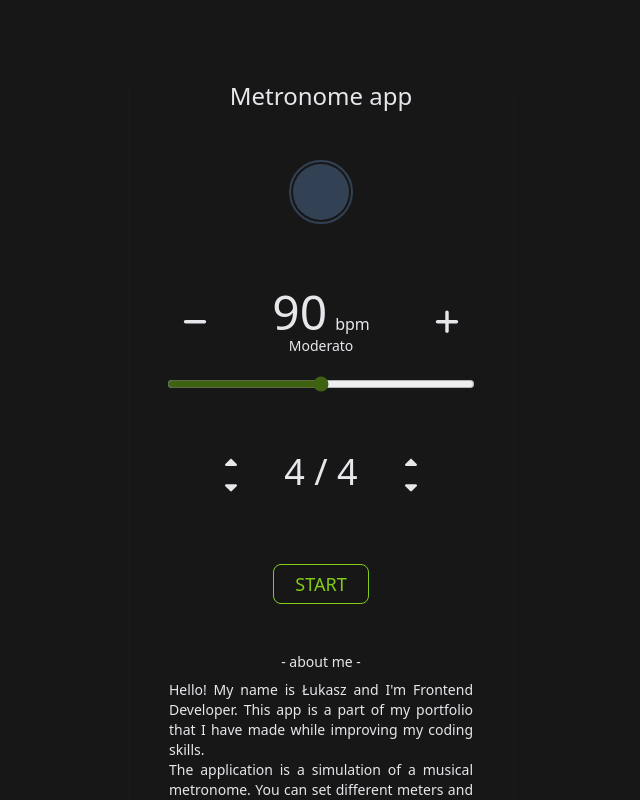
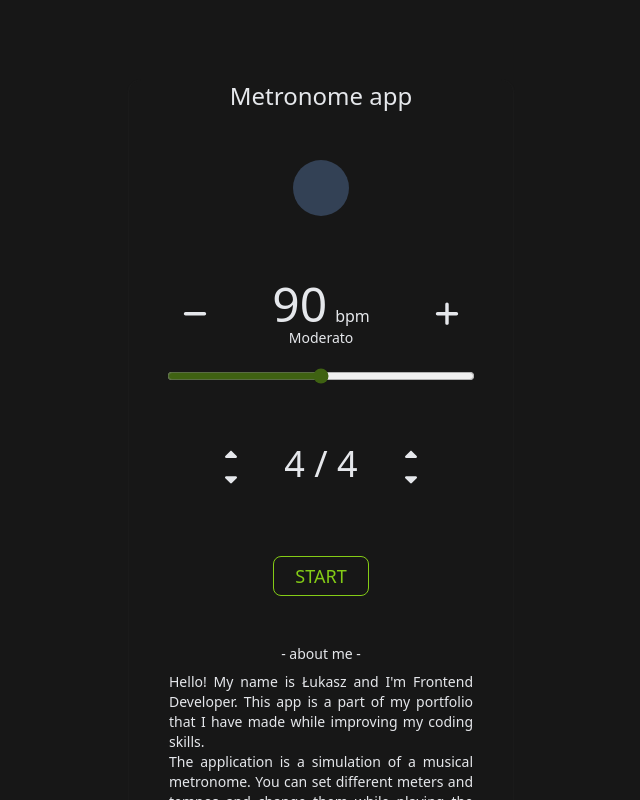
Before and after one commit to lukaszsliwinski/metronome-v2, a React (Create React App) app in the folder frontend/: page / in a window 1280 px wide. Shown: the top 800 px of the page, without its empty margins (319-959 px from the left). Built offline with nearby package versions, Linux system fonts and the light colour scheme.

Commit message:
feat: change diode style

```diff
--- a/frontend/src/Metronome.tsx
+++ b/frontend/src/Metronome.tsx
@@ -1,7 +1,7 @@
 // imports
 import { useState, useEffect } from 'react';
 import { useSelector, useDispatch } from 'react-redux';
-import './assets/global.css';
+import './assets/css/global.css';
 
 // components
 import Diode from './layouts/Diode';
--- /dev/null
+++ b/frontend/src/assets/css/diode.css
@@ -0,0 +1,8 @@
+/* diode light shadow */
+.diode-green-shadow {
+  box-shadow: rgba(0, 0, 0, 0.2) 0 0 7px 1px, inset #304701 0 0 9px, #89FF00 0 0 12px;
+}
+
+.diode-red-shadow {
+  box-shadow: rgba(0, 0, 0, 0.2) 0 0 7px 1px, inset #441313 0 0 9px, #F00 0 0 12px;
+}
--- a/frontend/src/layouts/Diode.tsx
+++ b/frontend/src/layouts/Diode.tsx
@@ -1,6 +1,7 @@
 // imports
 import { useState, useEffect } from 'react';
 import { useSelector, useDispatch } from 'react-redux';
+import '../assets/css/diode.css';
 
 // redux
 import { IRootState } from '../store';
@@ -20,9 +21,9 @@ export default function Diode() {
   // set light color and turn off after 100ms
   useEffect(() => {
     if (mode === 'red') {
-      setColor('bg-red-500');
+      setColor('bg-red-600 diode-red-shadow');
     } else if (mode === 'green') {
-      setColor('bg-green-500');
+      setColor('bg-lime-400 diode-green-shadow');
     } else {
       setColor('bg-slate-700');
     }
@@ -32,9 +33,7 @@ export default function Diode() {
 
   return (
     <div className="flex w-full justify-center">
-      <div className="mx-1 inline-flex h-16 w-16 items-center justify-center rounded-full border-2 border-slate-700">
-        <div className={`${color} h-14 w-14 rounded-full`}></div>
-      </div>
+      <div className={`mx-1 h-14 w-14 rounded-full ${color}`}></div>
     </div>
   );
 }
```
Also changed, not shown: frontend/src/assets/css/global.css (renamed from frontend/src/assets/global.css).
